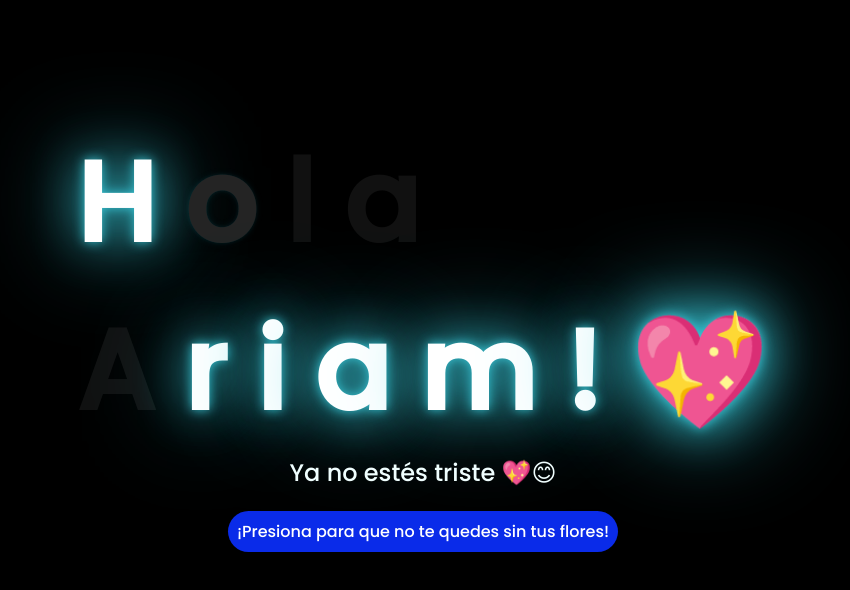
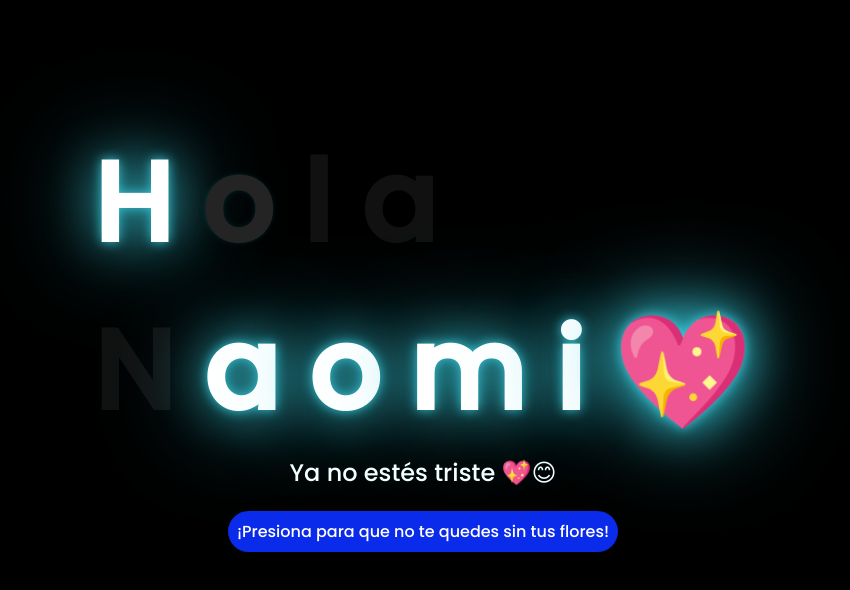
Before and after one commit to Emerson147/ariam-flowers, a plain HTML site: page index.html in a window 1280 px wide. Shown: the whole page, without its empty margins (225-1075 px from the left). Drawn offline with Linux system fonts and the light colour scheme.

Commit message:
Actualizar index.html

```diff
--- a/index.html
+++ b/index.html
@@ -7,7 +7,7 @@
     <meta name="viewport" content="width=device-width, initial-scale=1.0">
     <link rel="stylesheet" href="css/style.css">
     <link rel="icon" href="img/flowers.png" type="image/x-icon">
-    <title>Ariam - Flowers</title>
+    <title>Rubia - Flowers</title>
 </head>
 
 <body>
@@ -17,12 +17,12 @@
         <span>l</span>
         <span>a</span>
         <br>
-        <span>A</span>
-        <span>r</span>
+        <span>N</span>
+        <span>a</span>
+        <span>o</span>
+        <span>m</span>
+
         <span>i</span>
-        <span>a</span>
-        <span>m</span>
-        <span>!</span>
         <span>💖</span>
 
     </div>
```
